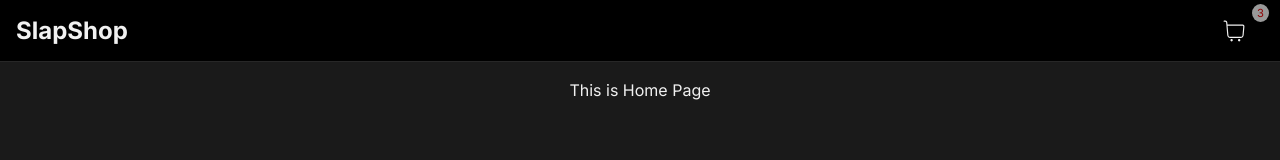
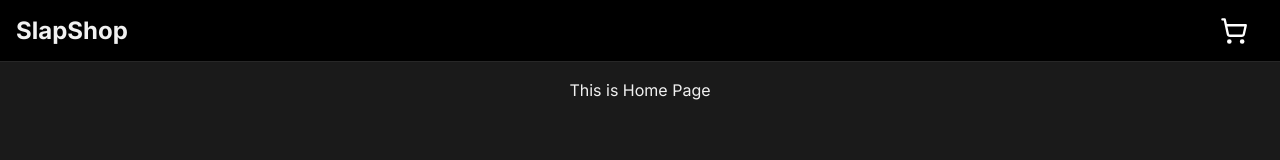
Before and after one commit to ebejmo/react-ca, a React (Vite) app: page / in a window 1280 px wide. Shown: the top 160 px of the page. Built offline with nearby package versions, Linux system fonts and the light colour scheme.

Commit message:
Style: adjust cart icon

```diff
--- a/src/components/Layout/CartIcon/CartIcon.jsx
+++ b/src/components/Layout/CartIcon/CartIcon.jsx
@@ -1,4 +1,4 @@
-import { CiShoppingCart } from 'react-icons/ci';
+import { LuShoppingCart } from 'react-icons/lu';
 import { useNavigate } from 'react-router-dom';
 import styles from './CartIcon.module.scss';
 
@@ -11,7 +11,7 @@ export default function CartIcon({ cartCount = 0 }) {
       onClick={() => navigate('/cart')}
       aria-label="View cart"
     >
-      <CiShoppingCart className={styles.icon} />
+      <LuShoppingCart className={styles.icon} />
       {cartCount > 0 && <span className={styles.badge}>{cartCount}</span>}
     </button>
   );
--- a/src/components/Layout/CartIcon/CartIcon.module.scss
+++ b/src/components/Layout/CartIcon/CartIcon.module.scss
@@ -1,7 +1,7 @@
 .cartButton {
   background: none;
   border: none;
-  color: var(--color-text);
+  color: var(--color-white);
   position: relative;
   display: flex;
   align-items: center;
@@ -16,11 +16,16 @@
 
 .badge {
   position: absolute;
-  top: -5px;
-  right: -5px;
+  top: -4px;
+  right: -4px;
+  width: 18px;
+  height: 18px;
   background-color: var(--color-primary);
-  color: var(--color-error);
+  color: var(--color-black);
   font-size: 0.7rem;
-  padding: 2px 5px;
+  font-weight: 500;
+  display: flex;
+  align-items: center;
+  justify-content: center;
   border-radius: 50%;
 }
--- a/src/components/Layout/Header/TopBar.jsx
+++ b/src/components/Layout/Header/TopBar.jsx
@@ -9,7 +9,7 @@ function TopBar() {
         SlapShop
       </Link>
       <div className={styles.actions}>
-        <CartIcon cartCount={3} />
+        <CartIcon cartCount={0} />
         {/* theme toggler */}
       </div>
     </div>
```
